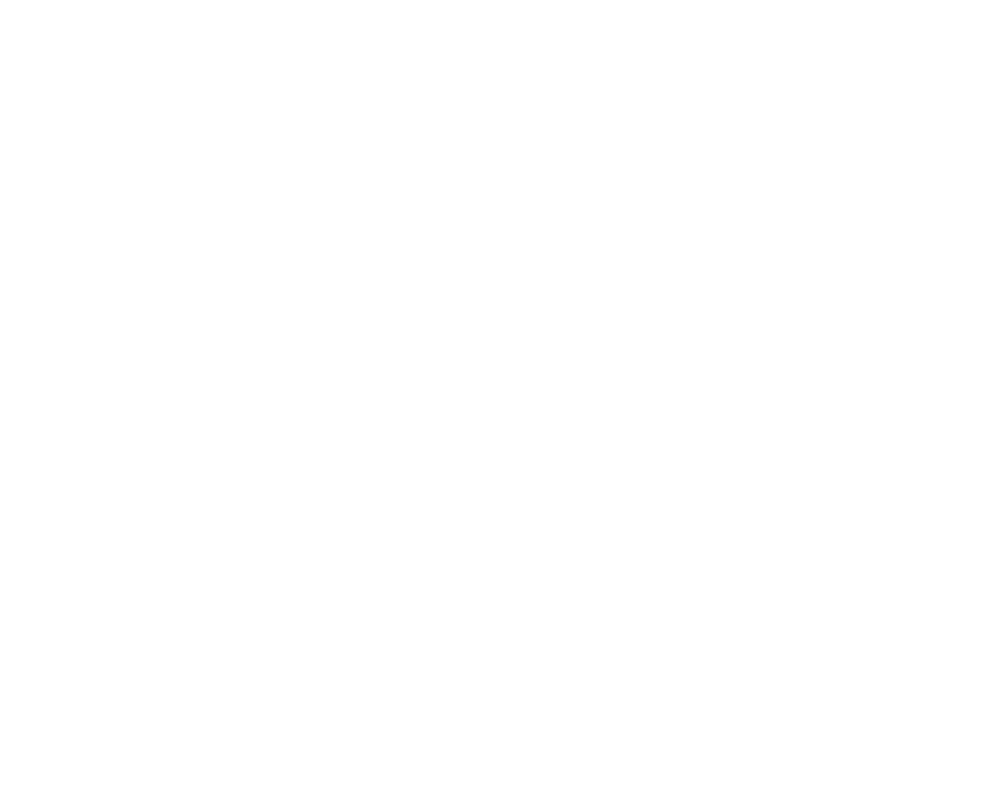
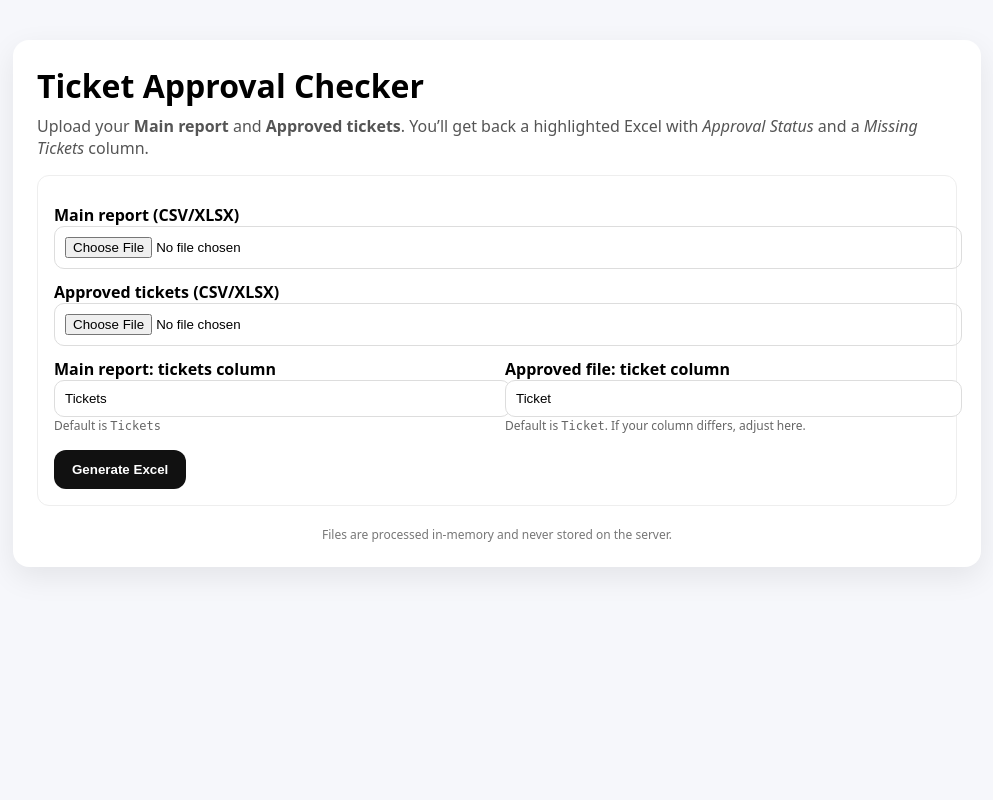
Before and after one commit to MelinaLev/approved-tickets, a Flask app: page / in a window 1280 px wide. Before the commit the part shown is empty. Shown: the whole page, without its empty margins (143-1136 px from the left). Run offline with Flask 3, Linux system fonts and the light colour scheme.

Commit message:
add index template

```diff
--- a/templates/index.html
+++ b/templates/index.html
@@ -1 +1,62 @@
 <!-- HTML template for the app -->
+<!doctype html>
+<html lang="en">
+<head>
+  <meta charset="utf-8">
+  <title>Ticket Approval Checker</title>
+  <meta name="viewport" content="width=device-width, initial-scale=1">
+  <style>
+    body { font-family: system-ui, -apple-system, Segoe UI, Roboto, sans-serif; background:#f6f7fb; margin:0; }
+    .wrap { max-width: 920px; margin: 40px auto; background:#fff; padding: 24px; border-radius: 16px; box-shadow: 0 10px 30px rgba(0,0,0,.08); }
+    h1 { margin: 0 0 8px; }
+    p.sub { color:#555; margin-top:0; }
+    .card { border:1px solid #eee; border-radius:12px; padding:16px; margin-top:16px; }
+    label { display:block; font-weight:600; margin-top:12px; }
+    input[type=file], input[type=text] { width:100%; padding:10px; border:1px solid #ddd; border-radius:10px; }
+    .row { display:grid; grid-template-columns: 1fr 1fr; gap: 16px; }
+    .btn { display:inline-block; padding:12px 18px; border:none; border-radius:12px; background:#111; color:#fff; font-weight:700; cursor:pointer; margin-top:16px; }
+    .hint { font-size:12px; color:#666; }
+    .alert { background:#fff7e6; border:1px solid #ffd591; padding:10px 12px; border-radius:8px; margin-bottom:12px; }
+    footer { margin-top:20px; font-size:12px; color:#777; text-align:center; }
+  </style>
+</head>
+<body>
+  <div class="wrap">
+    <h1>Ticket Approval Checker</h1>
+    <p class="sub">Upload your <strong>Main report</strong> and <strong>Approved tickets</strong>. You’ll get back a highlighted Excel with <em>Approval Status</em> and a <em>Missing Tickets</em> column.</p>
+
+    {% with messages = get_flashed_messages() %}
+      {% if messages %}
+        {% for m in messages %}
+          <div class="alert">{{ m }}</div>
+        {% endfor %}
+      {% endif %}
+    {% endwith %}
+
+    <form class="card" method="POST" enctype="multipart/form-data">
+      <label>Main report (CSV/XLSX)</label>
+      <input name="main_report" type="file" required>
+
+      <label>Approved tickets (CSV/XLSX)</label>
+      <input name="approved" type="file" required>
+
+      <div class="row">
+        <div>
+          <label>Main report: tickets column</label>
+          <input name="tickets_col" type="text" value="Tickets">
+          <div class="hint">Default is <code>Tickets</code></div>
+        </div>
+        <div>
+          <label>Approved file: ticket column</label>
+          <input name="approved_ticket_col" type="text" value="Ticket">
+          <div class="hint">Default is <code>Ticket</code>. If your column differs, adjust here.</div>
+        </div>
+      </div>
+
+      <button class="btn" type="submit">Generate Excel</button>
+    </form>
+
+    <footer>Files are processed in-memory and never stored on the server.</footer>
+  </div>
+</body>
+</html>
```
